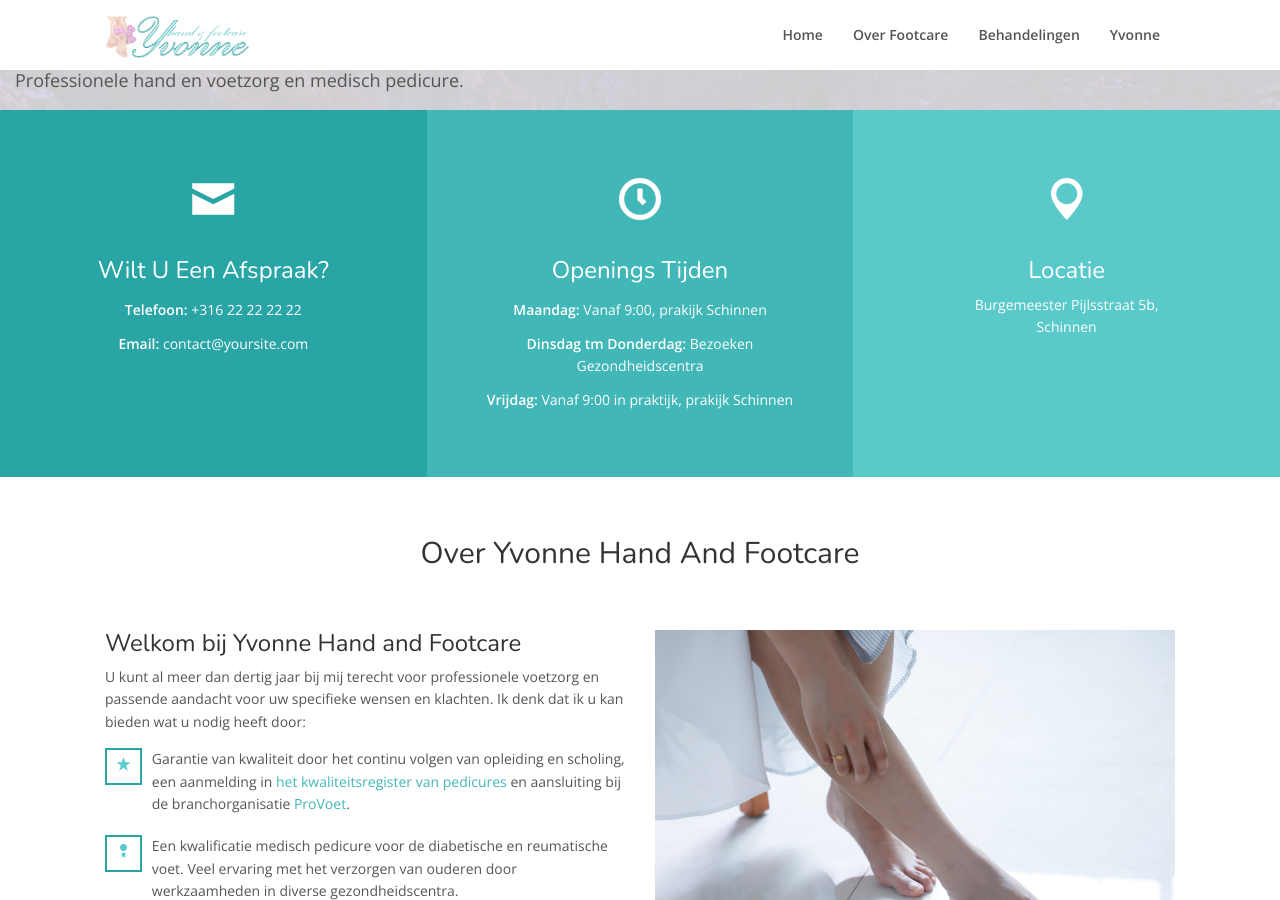
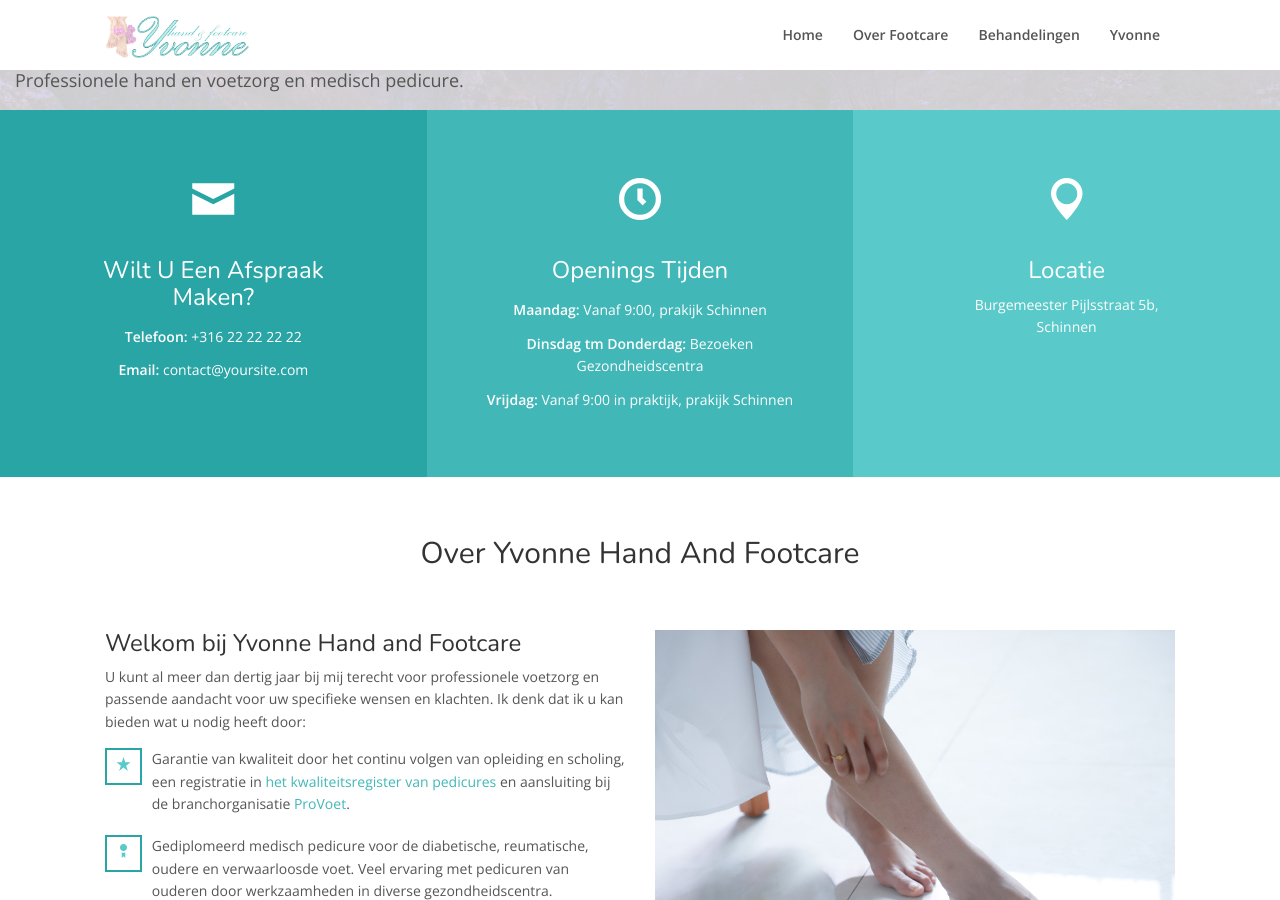
Before and after one commit to yvonne-site/yvonne-site.github.io, a Jekyll site: the page built from index.html, in a window 1280 px wide and 900 px high, scrolled down 500 px. Built offline with Jekyll 4.4.1, drawn with Linux system fonts in a browser that asks for light colours; some of the changed text lies outside the part shown.

Commit message:
Second feedback round, edit text and some animations

```diff
--- a/_data/team.yml
+++ b/_data/team.yml
@@ -1,3 +1,3 @@
 - name: Yvonne Burda
   image: yvonne.jpg
-  description: Yvonne Burda heeft haar diplomering behaald in 1990 en is sindsdien zelfstandig werkzaam als pedicure. Ze heeft lange tijd zelfstandig gewerkt in zorgcentra en heeft daardoor een uitgebreide ervaring. Verder heeft ze een specializatie in diabetische en reumatische voet.
+  description: In 1990 heb ik mijn diplomering behaald en sindsdien ben ik zelfstandig werkzaam als pedicure. Ik werk sinds een aantal jaar als pedicure in zorgcentra en heb daardoor ook een uitgebreide ervaring opgebouwd met ouderen. Verder heb ik een specialisatie in diabetische, reumatische, oudere en verwaarloosde voet.
--- a/_includes/about.html
+++ b/_includes/about.html
@@ -16,7 +16,7 @@
                         </div>
                     </div>
                     <div class="media-body">
-                        <p>Garantie van kwaliteit door het continu volgen van opleiding en scholing, een aanmelding in <a href="https://www.kwaliteitsregisterpedicures.nl/">het kwaliteitsregister van pedicures</a> en aansluiting bij de branchorganisatie <a href="https://www.provoet.nl/">ProVoet</a>.</p>
+                        <p>Garantie van kwaliteit door het continu volgen van opleiding en scholing, een registratie in <a href="https://www.kwaliteitsregisterpedicures.nl/">het kwaliteitsregister van pedicures</a> en aansluiting bij de branchorganisatie <a href="https://www.provoet.nl/">ProVoet</a>.</p>
                     </div>
                 </div>
 
@@ -27,7 +27,7 @@
                         </div>
                     </div>
                     <div class="media-body">
-                        <p>Een kwalificatie medisch pedicure voor de diabetische en reumatische voet. Veel ervaring met het verzorgen van ouderen door werkzaamheden in diverse gezondheidscentra.</p>
+                        <p>Gediplomeerd medisch pedicure voor de diabetische, reumatische, oudere en verwaarloosde voet. Veel ervaring met pedicuren van ouderen door werkzaamheden in diverse gezondheidscentra.</p>
                     </div>
                 </div>
 
--- a/_includes/three-columns.html
+++ b/_includes/three-columns.html
@@ -2,7 +2,7 @@
 <div class="three-shade-col">
     <div class="col-sm-4">
       <span class="oi" data-glyph="envelope-closed" title="envelope-closed" aria-hidden="true"></span>
-      <h3>Wilt U Een Afspraak?</h3>
+      <h3>Wilt U Een Afspraak Maken?</h3>
       <ul>
           {% if site.contact.phone %}<li><strong>Telefoon:</strong> {{ site.contact.phone }}</li>{% endif %}
           {% if site.contact.email %}<li><strong>Email:</strong> {{ site.contact.email }}</li>{% endif %}
--- a/_includes/treatments.html
+++ b/_includes/treatments.html
@@ -5,7 +5,7 @@
         <h2 class="section-title">Behandelingen</h2>
         <div class="row">
             {% for treatment in site.data.treatments %}
-                <div class="col-sm-6 col-md-3">
+                <div class="col-sm-6 col-md-4">
                     <div class="icon-box">
                        <span class="oi" data-glyph="{{ treatment.icon }}" title="yen" aria-hidden="true"></span>
 
--- a/css/custom.css
+++ b/css/custom.css
@@ -17,6 +17,10 @@
    #FFFFFF
    #F5BAF2
  */
+
+html {
+  scroll-behavior: smooth;
+}
 
 a {
   color: #42B7B7;
@@ -45,9 +49,19 @@ a.anchor {
   border-color: #F5BAF2;
 }
 
-.scroll{
+.scroll {
   color: rgb(225, 85, 85);
   font-weight: bold;
+}
+
+.navbar-default .navbar-nav > li > a:hover {
+  background-color: #29A5A5;
+  color: white;
+}
+
+.navbar-default .navbar-nav > li > .scroll-ac{
+  background-color: #29A5A5;
+  color: white;
 }
 
 /* Banner */
@@ -155,7 +169,6 @@ a.anchor {
 .team-member-inner img{
   border-radius: 50%;
   min-width: 100px;
-  max-width: 400px;
   margin: auto;
 }
 
```
Also changed, not shown: other parts of _includes/about.html (+1 -1 lines), _data/treatments.yml (+10 -2 lines).
